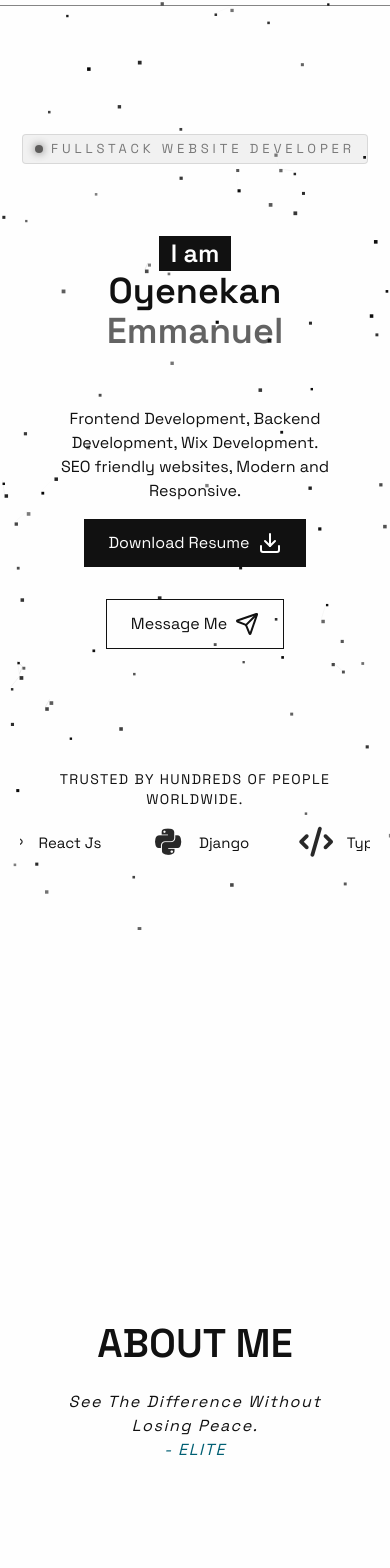
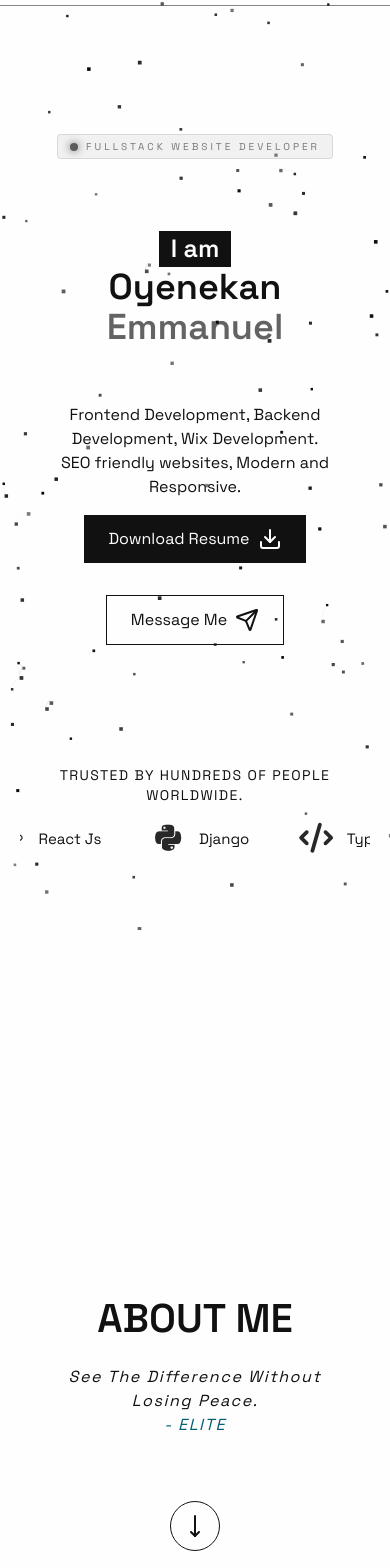
Before and after one commit to Elite-Dev-Repo/Portfolio, a React (Vite) app: page / in a window 390 px wide. Shown: the part 68-1636 px from the top of the page. Built offline with nearby package versions, Linux system fonts and the light colour scheme.

Commit message:
text resizing

```diff
--- a/src/components/About.jsx
+++ b/src/components/About.jsx
@@ -28,8 +28,8 @@ function About() {
             <br />
             <span className="text-secondary"> - ELITE</span>
           </p>
-          <a href="#me" className="" onClick={toggleShow}>
-            <div className="border p-3 rounded-full  md:bottom-[-3em] absolute bottom-[2em] left-[50%]">
+          <a href="#me" onClick={toggleShow} className="max-sm:mx-auto">
+            <div className="border p-3 rounded-full  md:bottom-[-3em] relative bottom-[-4em]">
               {" "}
               <MoveDown />
             </div>
--- a/src/components/Header.jsx
+++ b/src/components/Header.jsx
@@ -147,7 +147,7 @@ function Header() {
         <main className="w-full min-h-screen md:h-screen flex flex-col md:block items-center md:items-stretch justify-center relative pt-24 md:pt-0 gap-10 md:gap-0 pb-10 md:pb-0">
           <div className="mt-8 mb-8 w-fit mx-auto flex items-center gap-2 px-3 py-1 border border-black/10 rounded-sm bg-black/5">
             <div className="w-2 h-2 rounded-full bg-[#383736] shadow-[0_0_8px_#383736] animate-pulse" />
-            <h3 className="text-[13px] uppercase tracking-[0.3em] font-mono text-black/50">
+            <h3 className="text-[13px] max-sm:text-[10px] uppercase tracking-[0.3em] font-mono text-black/50">
               FullStack Website Developer
             </h3>
           </div>
--- a/src/components/Portfolio.jsx
+++ b/src/components/Portfolio.jsx
@@ -63,8 +63,8 @@ function Qualifications() {
             <span className="text-secondary">- Anonymous</span>
           </p>
 
-          <a href="#port" onClick={toggleShow}>
-            <div className="border p-3 rounded-full  md:bottom-[-3em] absolute bottom-[2em] left-[50%]">
+          <a href="#port" onClick={toggleShow} className="max-sm:mx-auto">
+            <div className="border p-3 rounded-full  md:bottom-[-3em] relative bottom-[-4em]">
               {" "}
               <MoveDown />
             </div>
--- a/src/components/Qualifications.jsx
+++ b/src/components/Qualifications.jsx
@@ -61,8 +61,8 @@ function Qualifications() {
             <span className="text-secondary">- ELITE</span>
           </p>
 
-          <a href="#qual" onClick={toggleShow}>
-            <div className="border p-3 rounded-full  md:bottom-[-3em] absolute bottom-[2em] left-[50%]">
+          <a href="#qual" onClick={toggleShow} className="max-sm:mx-auto">
+            <div className="border p-3 rounded-full  md:bottom-[-3em] relative bottom-[-4em]">
               {" "}
               <MoveDown />
             </div>
@@ -111,8 +111,13 @@ function Qualifications() {
                 {qual.map((qual) => {
                   return (
                     <div className="flex flex-col items-center">
-                      <h5 key={qual.place}>{qual.position}</h5>
-                      <p className="opacity-85 text-tertiary">
+                      <h5
+                        key={qual.place}
+                        className="text-tertiary text-center"
+                      >
+                        {qual.position}
+                      </h5>
+                      <p className="opacity-85 text-tertiary text-center">
                         {qual.place ? qual.place : ""}
                       </p>
                       <p className="text-secondary">{qual.duration}</p>
```
